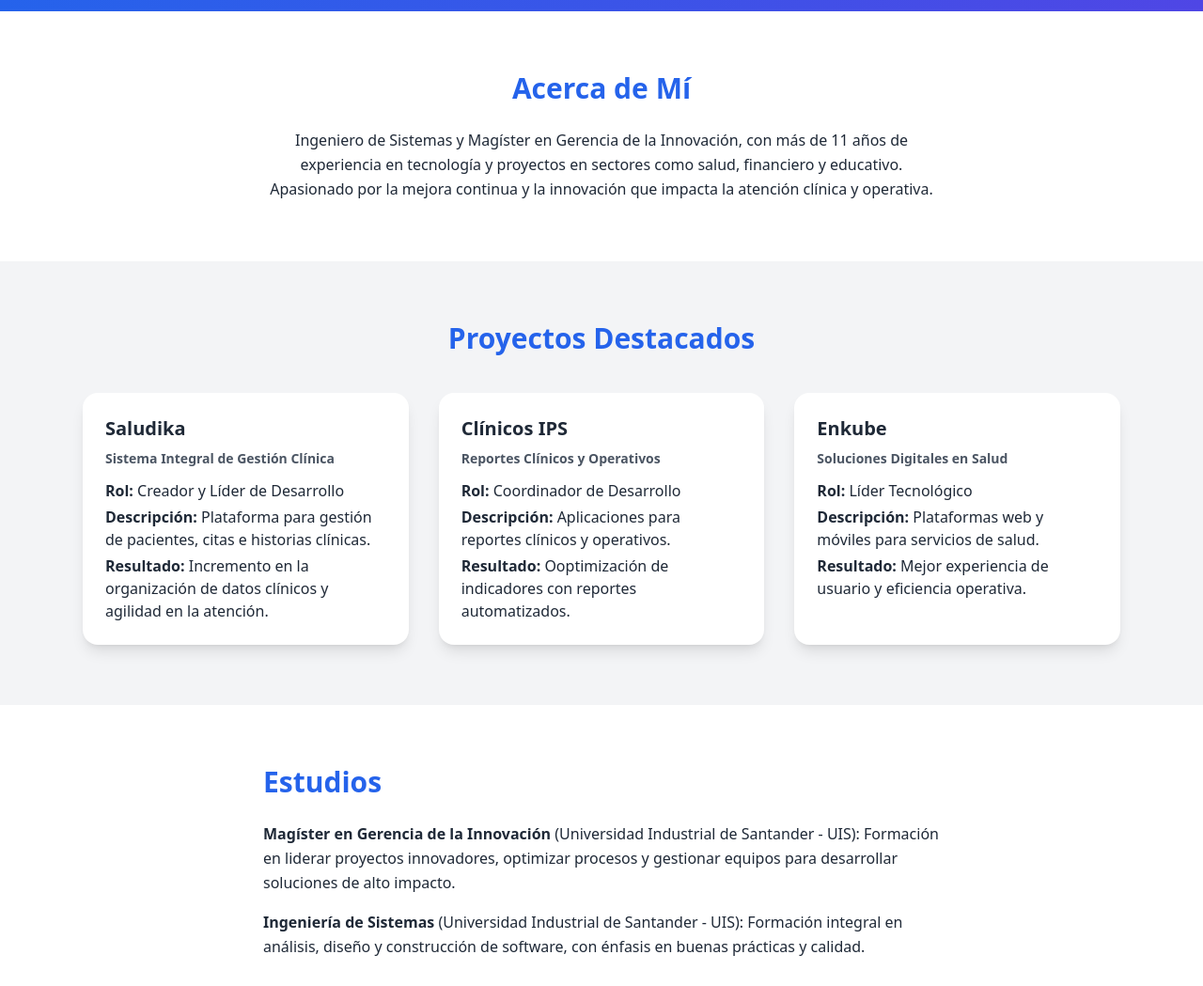
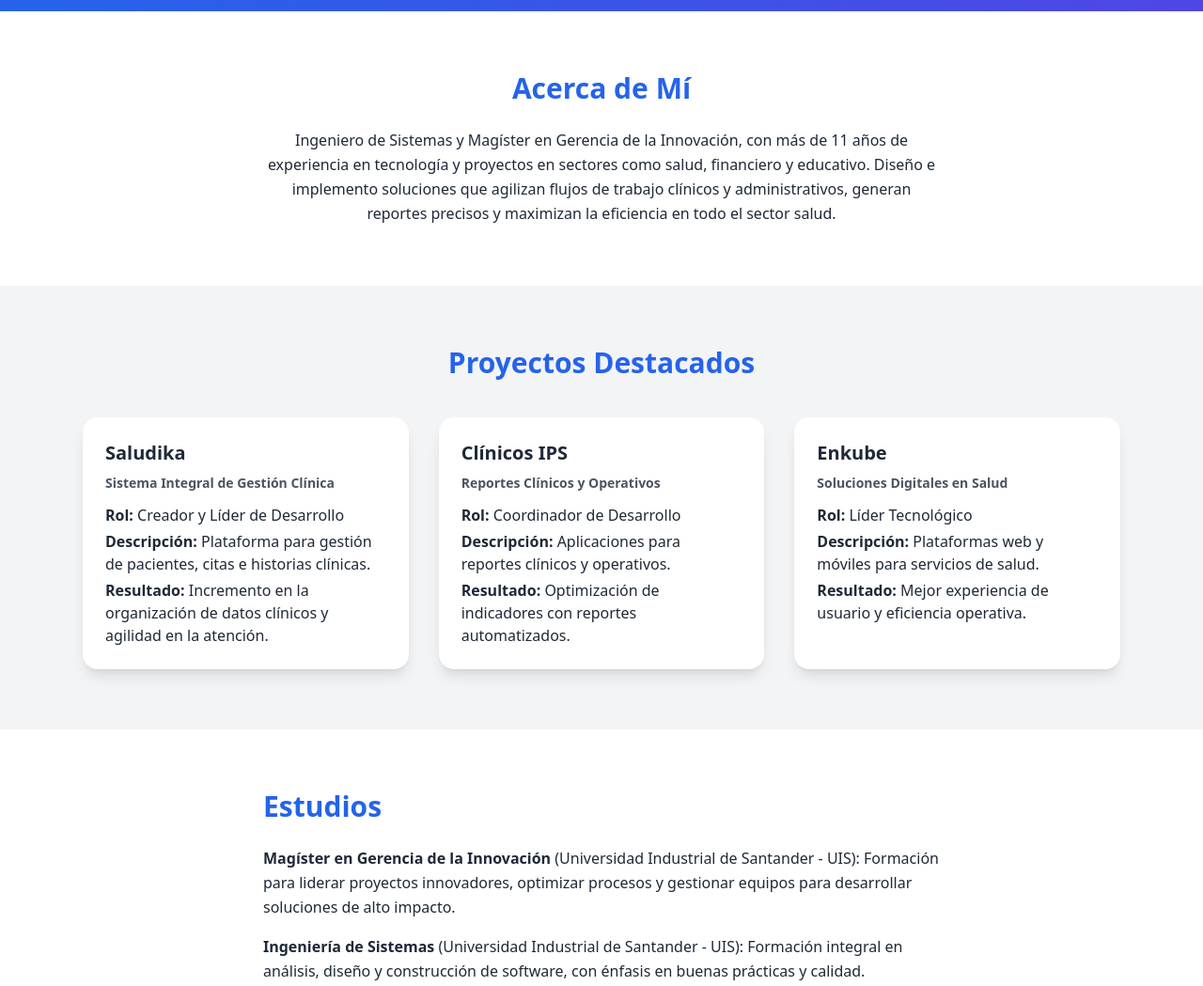
Before and after one commit to cadavidalvarado/servicios, a plain HTML site: page index.html in a window 1280 px wide. Shown: the part 340-1389 px from the top of the page at 94% size. Drawn offline with nearby package versions, Linux system fonts and the light colour scheme.

Commit message:
Mejor redacción

```diff
--- a/index.html
+++ b/index.html
@@ -67,7 +67,7 @@
   <section id="sobre-mi" class="py-16 bg-white">
     <div class="max-w-3xl mx-auto px-6 text-center space-y-6">
       <h2 class="text-3xl font-semibold text-blue-600">Acerca de Mí</h2>
-      <p class="text-base leading-relaxed">Ingeniero de Sistemas y Magíster en Gerencia de la Innovación, con más de 11 años de experiencia en tecnología y proyectos en sectores como salud, financiero y educativo. Apasionado por la mejora continua y la innovación que impacta la atención clínica y operativa.</p>
+      <p class="text-base leading-relaxed">Ingeniero de Sistemas y Magíster en Gerencia de la Innovación, con más de 11 años de experiencia en tecnología y proyectos en sectores como salud, financiero y educativo. Diseño e implemento soluciones que agilizan flujos de trabajo clínicos y administrativos, generan reportes precisos y maximizan la eficiencia en todo el sector salud.</p>
     </div>
   </section>
 
@@ -89,7 +89,7 @@
           <p class="text-sm text-gray-600"><strong>Reportes Clínicos y Operativos</strong></p>
           <p class="mt-3 mb-1"><strong>Rol:</strong> Coordinador de Desarrollo</p>
           <p class="mb-1"><strong>Descripción:</strong> Aplicaciones para reportes clínicos y operativos.</p>
-          <p><strong>Resultado:</strong> Ooptimización de indicadores con reportes automatizados.</p>
+          <p><strong>Resultado:</strong> Optimización de indicadores con reportes automatizados.</p>
         </div>
         <div class="bg-white p-6 rounded-2xl shadow-lg hover:shadow-2xl transform hover:-translate-y-1 transition">
           <h3 class="text-xl font-bold mb-2 text-gray-800">Enkube</h3>
@@ -107,7 +107,7 @@
     <div class="max-w-3xl mx-auto px-6 space-y-6">
       <h2 class="text-3xl font-semibold text-blue-600">Estudios</h2>
       <ul class="text-base leading-relaxed space-y-4">
-        <li><strong>Magíster en Gerencia de la Innovación</strong> (Universidad Industrial de Santander - UIS): Formación en liderar proyectos innovadores, optimizar procesos y gestionar equipos para desarrollar soluciones de alto impacto.</li>
+        <li><strong>Magíster en Gerencia de la Innovación</strong> (Universidad Industrial de Santander - UIS): Formación para liderar proyectos innovadores, optimizar procesos y gestionar equipos para desarrollar soluciones de alto impacto.</li>
         <li><strong>Ingeniería de Sistemas</strong> (Universidad Industrial de Santander - UIS): Formación integral en análisis, diseño y construcción de software, con énfasis en buenas prácticas y calidad.</li>
       </ul>
     </div>
```
Also changed, not shown: 1 other file.
